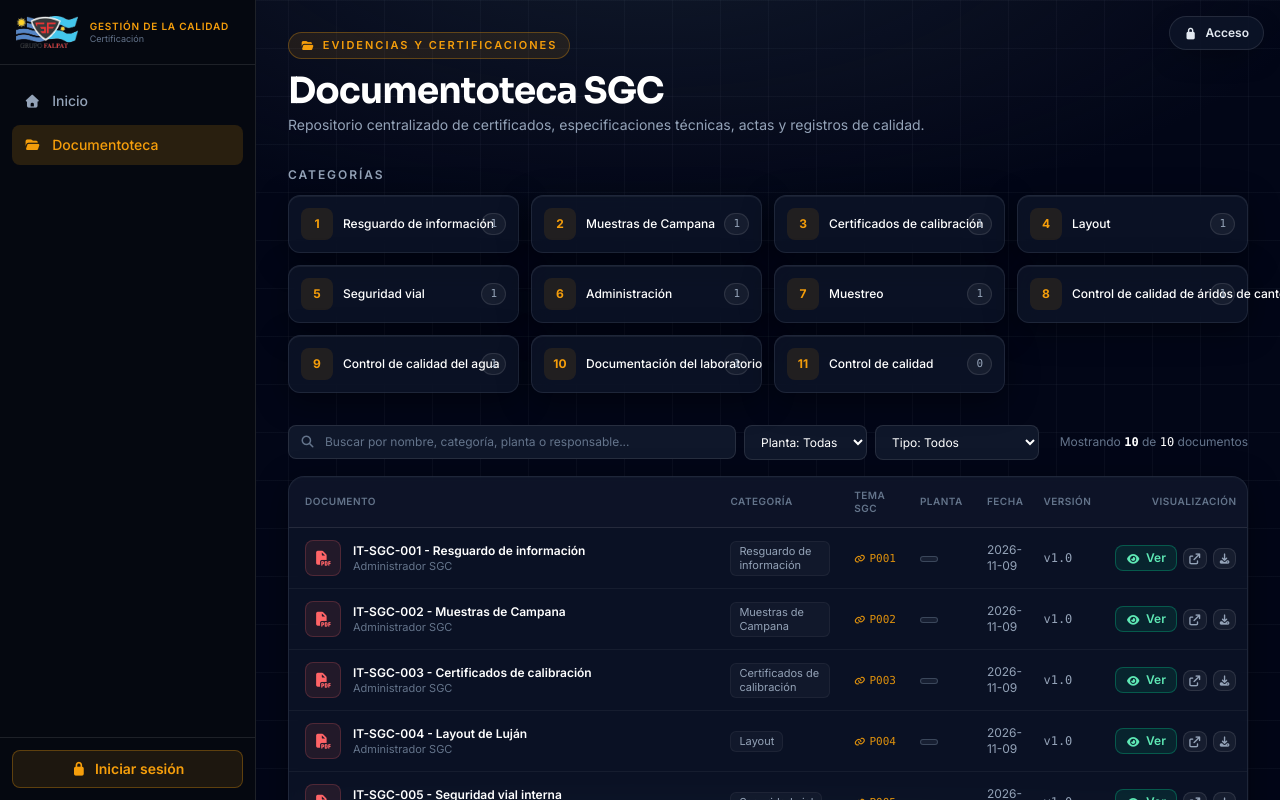
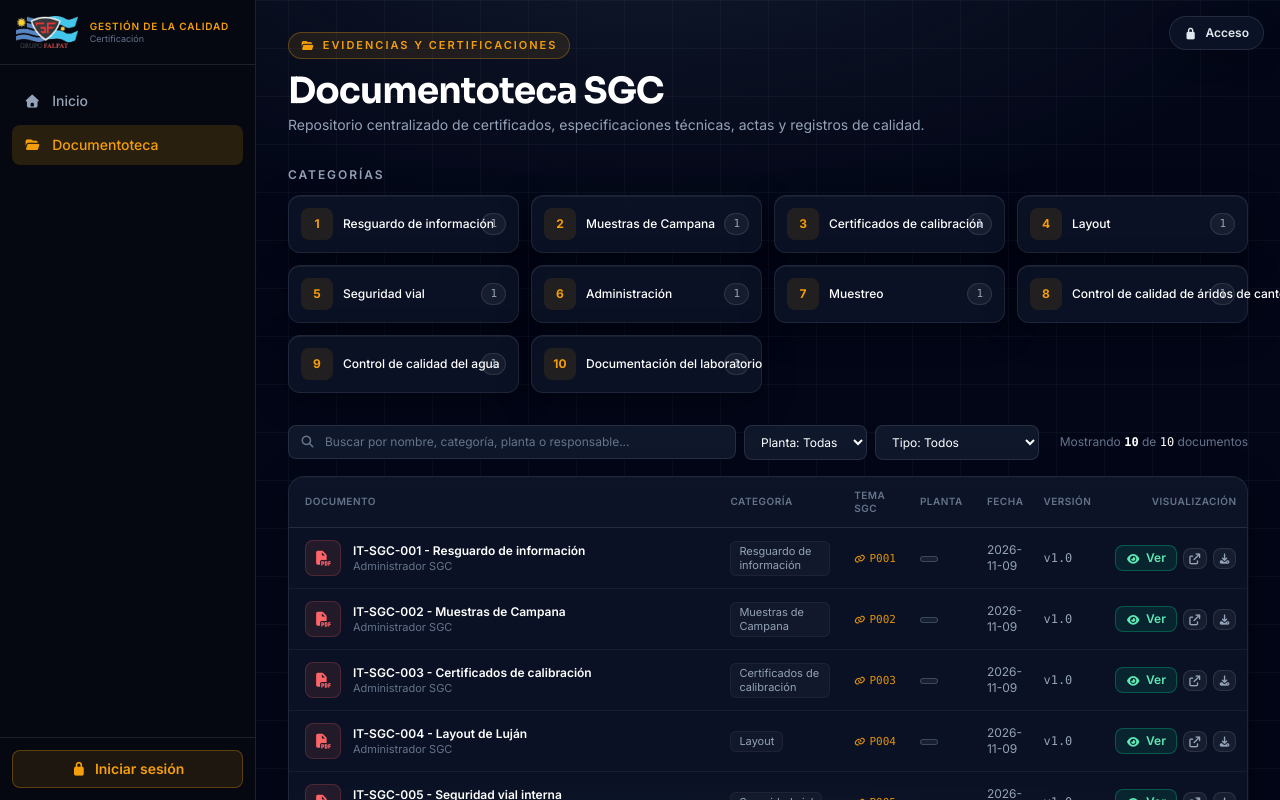
Before and after one commit to ssaavedra1969-png/Cetificacion, a Next.js app: page /documentoteca in a window 1280 px wide. Shown: the top 800 px of the page. Built offline with nearby package versions, Linux system fonts and the light colour scheme; no server answers.

Commit message:
feat: 10 categorías SGC separadas y numeradas en Documentoteca

```diff
--- a/src/app/documentoteca/page.tsx
+++ b/src/app/documentoteca/page.tsx
@@ -19,7 +19,6 @@ const ORDEN_CATEGORIAS: string[] = [
   "Control de calidad de áridos de cantera propia",
   "Control de calidad del agua",
   "Documentación del laboratorio",
-  "Control de calidad",
 ];
 function iconFor(tipo: string): { icon: string; color: string; bg: string } {
   if (tipo === "pdf") {
```
